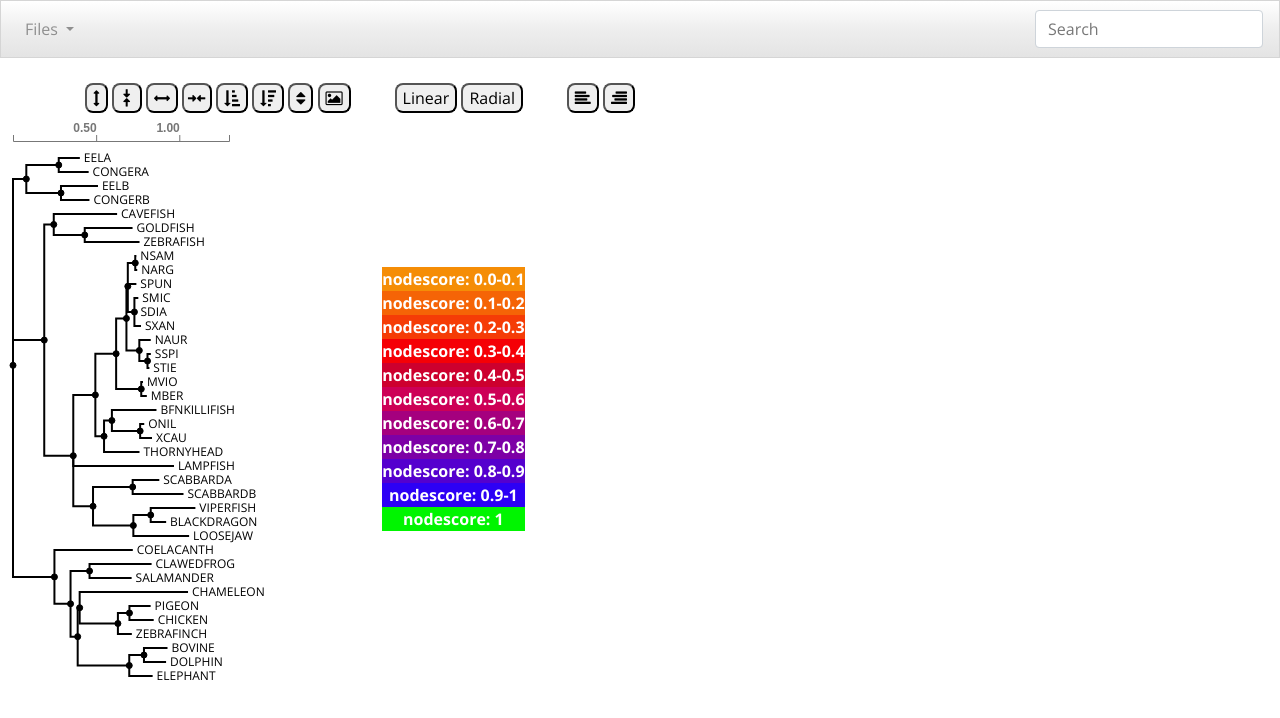
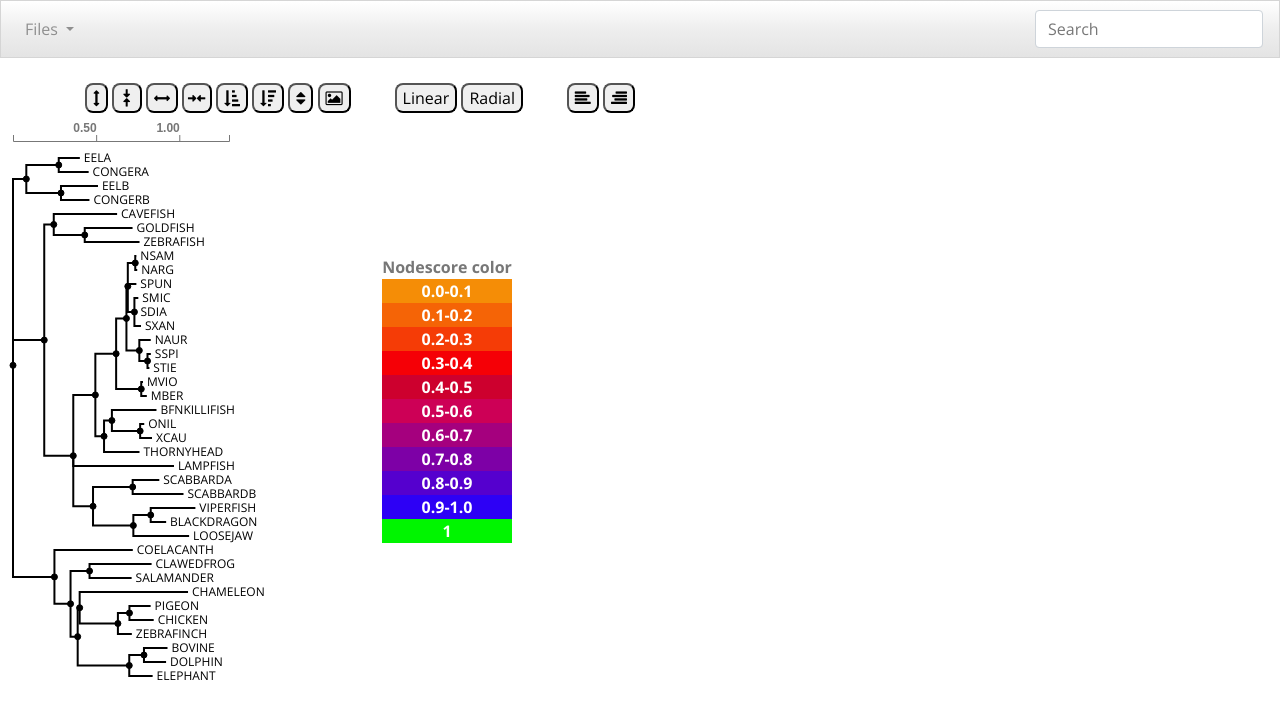
Before and after one commit to mpjunaid/Phylotree, a website with bundled scripts: page public/html/index.html in a window 1280 px wide. Built offline with nearby package versions, Linux system fonts and the light colour scheme.

```diff
--- a/public/html/index.html
+++ b/public/html/index.html
@@ -381,17 +381,18 @@
           <div id="tree_container1" class="tree-widget" style="display: block,width: 10%,padding:0px;"></div>
         </th>
         <th style="text-align:center">
-          <div id = 01 style = "background-color: rgb(245, 141, 6); color:white;"> nodescore: 0.0-0.1</div>
-          <div id = 02 style = "background-color: rgb(245, 100, 6);color:white;"> nodescore: 0.1-0.2</div>
-          <div id = 03 style = "background-color: rgb(245, 60, 6);color:white;"> nodescore: 0.2-0.3</div>
-          <div id = 04 style = "background-color: rgb(245, 0, 6);color:white;"> nodescore: 0.3-0.4</div>
-          <div id = 05 style = "background-color: rgb(205, 0, 46);color:white;"> nodescore: 0.4-0.5</div>
-          <div id = 06 style = "background-color: rgb(205, 0, 86);color:white;"> nodescore: 0.5-0.6</div>
-          <div id = 07 style = "background-color: rgb(165, 0, 126);color:white;"> nodescore: 0.6-0.7</div>
-          <div id = 08 style = "background-color: rgb(125, 0, 166);color:white;"> nodescore: 0.7-0.8</div>
-          <div id = 09 style = "background-color: rgb(85, 0, 206);color:white;"> nodescore: 0.8-0.9</div>
-          <div id = 10 style = "background-color: rgb(45, 0, 245);color:white;"> nodescore: 0.9-1</div>
-          <div id = 1 style = "background-color: rgb(0, 245, 0);color:white;"> nodescore:  1</div>
+          <div id = text> Nodescore color</div>
+          <div id = 01 style = "background-color: rgb(245, 141, 6); color:white;">0.0-0.1</div>
+          <div id = 02 style = "background-color: rgb(245, 100, 6);color:white;">0.1-0.2</div>
+          <div id = 03 style = "background-color: rgb(245, 60, 6);color:white;">0.2-0.3</div>
+          <div id = 04 style = "background-color: rgb(245, 0, 6);color:white;">0.3-0.4</div>
+          <div id = 05 style = "background-color: rgb(205, 0, 46);color:white;">0.4-0.5</div>
+          <div id = 06 style = "background-color: rgb(205, 0, 86);color:white;">0.5-0.6</div>
+          <div id = 07 style = "background-color: rgb(165, 0, 126);color:white;">0.6-0.7</div>
+          <div id = 08 style = "background-color: rgb(125, 0, 166);color:white;">0.7-0.8</div>
+          <div id = 09 style = "background-color: rgb(85, 0, 206);color:white;">0.8-0.9</div>
+          <div id = 10 style = "background-color: rgb(45, 0, 245);color:white;">0.9-1.0</div>
+          <div id = 1 style = "background-color: rgb(0, 245, 0);color:white;">1</div>
         </th>
         <th>
           <div id="tree_container2" class="tree-widget" style="display: block,width: 5%,padding:0px;"></div>
@@ -541,14 +542,14 @@
 
               $(tree2.display.container).empty();
               $(tree2.display.container).html(tree2.display.show());
-              tree1.render({
-                container: "#tree_container1",
-                "draw-size-bubbles": false,
-                "left-right-spacing": "fixed-step",
-                "node-styler": node_colorizer,
-                "edge-styler": edge_colorizer
-              });
-              $(tree1.display.container).empty();
+              // tree1.render({
+              //   container: "#tree_container1",
+              //   "draw-size-bubbles": false,
+              //   "left-right-spacing": "fixed-step",
+              //   "node-styler": node_colorizer,
+              //   "edge-styler": edge_colorizer
+              // });
+              // $(tree1.display.container).empty();
               $(tree1.display.container).html(tree1.display.show());
             }
           };
```
